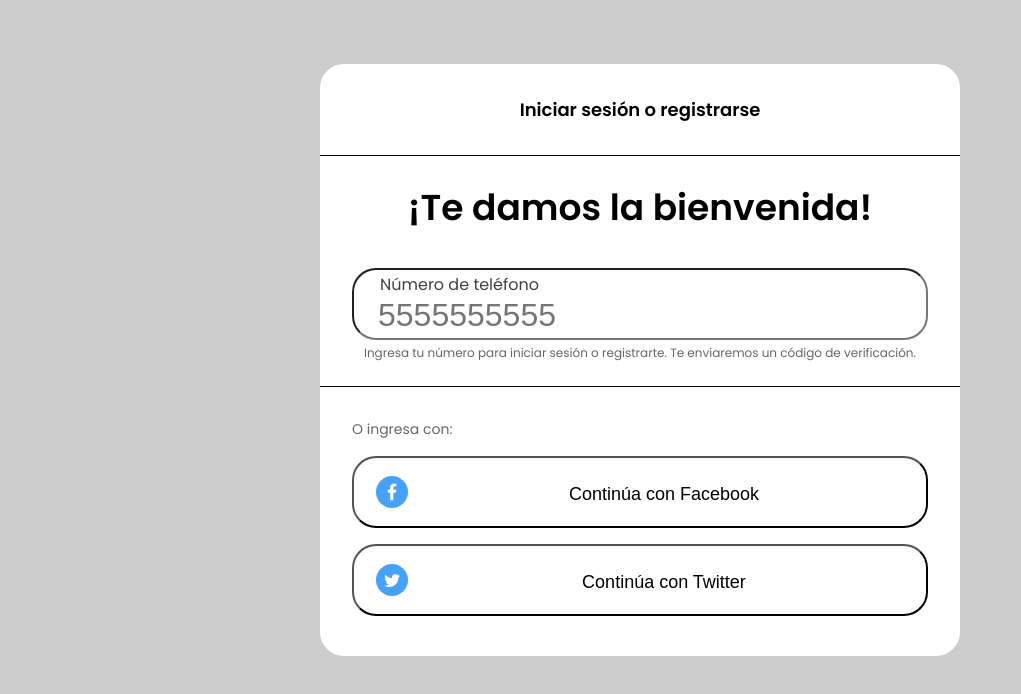
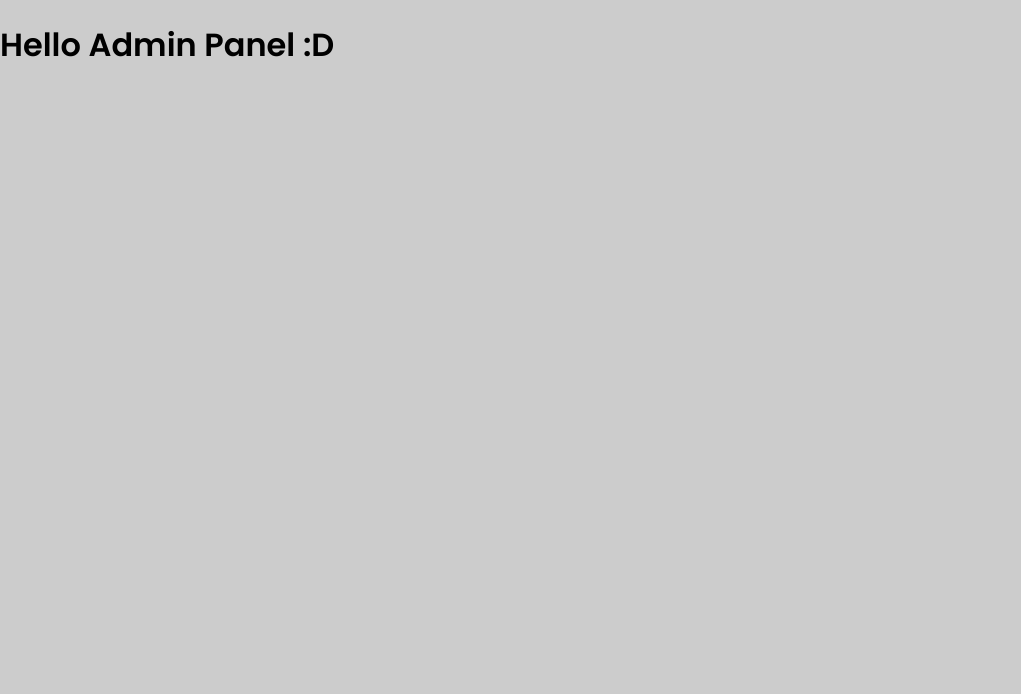
Before and after one commit to Platzi-Master-C9/booking-ui, a Next.js app in the folder apps/booking-app/: page /admin in a window 1280 px wide. Shown: the top 694 px of the page, without its empty margins (0-1021 px from the left). Built offline with nearby package versions, Linux system fonts and the light colour scheme.

Commit message:
Routing the admin panel in booking app

```diff
--- a/apps/booking-app/pages/admin/index.js
+++ b/apps/booking-app/pages/admin/index.js
@@ -1,10 +1,6 @@
 import React from 'react';
 import { LoginContainer } from '../../../../packages/admin-panel/src/components/LoginContainer'
 
-const Admin = () => {
-  return (
-    <LoginContainer />
-  );
-};
+const Admin = () => <h1>Hello Admin Panel :D</h1>;
 
 export default Admin;
```
